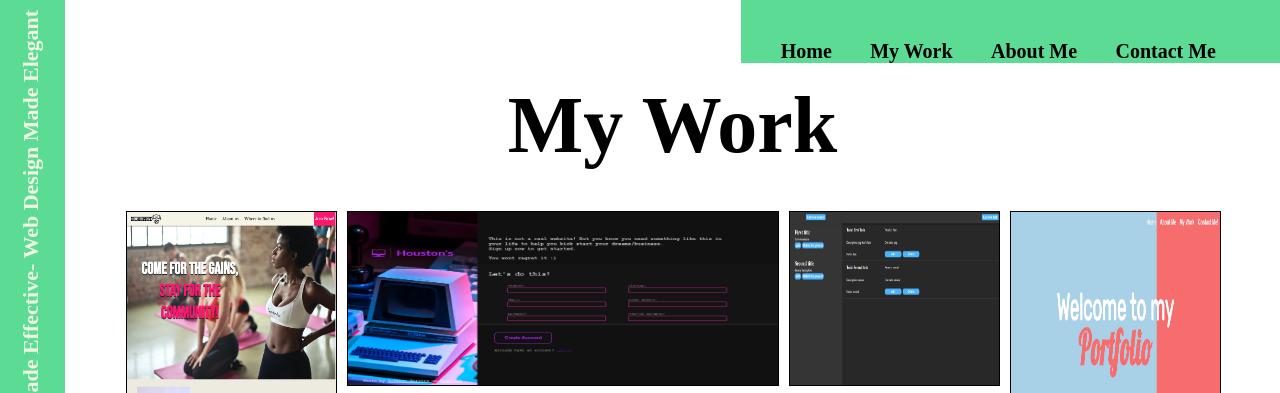
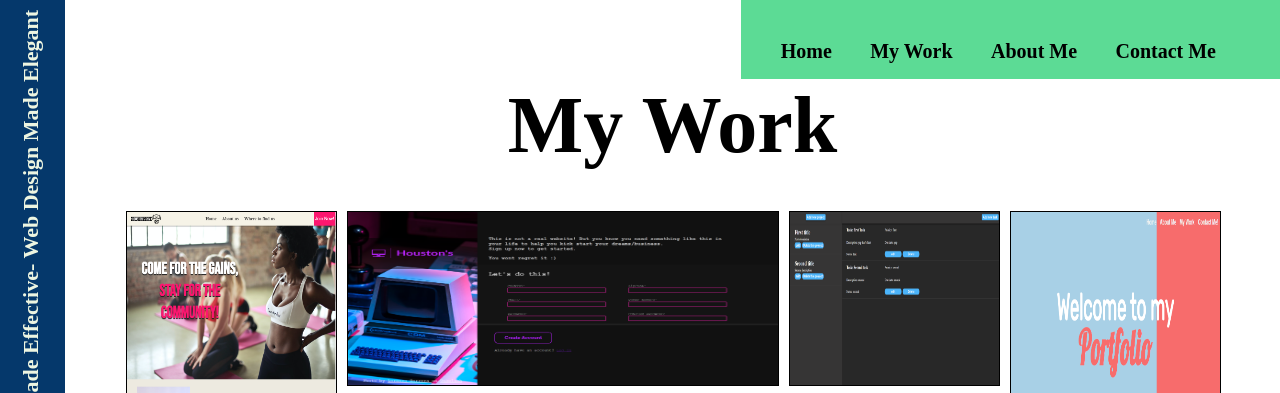
Before and after one commit to HoustonSprouse919/newPortfolio, a plain HTML site: page myWork.html in a window 1280 px wide. Shown: the top 393 px of the page. Drawn offline with Linux system fonts and the light colour scheme; a web font is replaced by a local one.

```diff
--- a/stylesMyWork.css
+++ b/stylesMyWork.css
@@ -5,7 +5,7 @@
   overflow: auto;
 }
 .sidebar{
-  background-color: var(--mainBackground);
+  background-color: var(--accent);
 }
   .mainWorks {
   display: flex;
@@ -18,12 +18,13 @@
 }
 .navigation{
   background-color: var(--mainBackground);
+  padding-bottom: 2vh;
 }
 .navigation span {
   color: black;
 }
 .navigation span:hover {
-  color: var(--mainBackground);
+  color: white;
 }
 .myWork {
   margin: 5vh 0 0 0;
```
